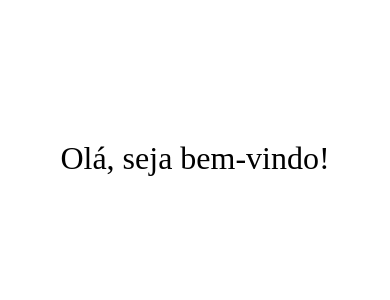
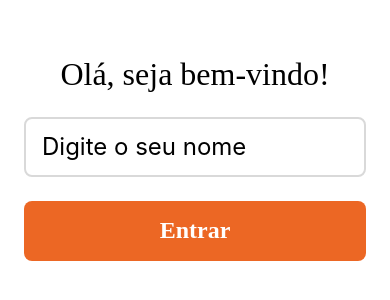
Before and after one commit to ItsJuniorDias/Teddy_challlenger, a React Native app: screen / in a window 390 px wide. Shown: the part 264-564 px from the top of the page. Built offline with nearby package versions, Linux system fonts and the light colour scheme.

Commit message:
chore: create welcome screen

```diff
--- a/src/App.tsx
+++ b/src/App.tsx
@@ -1,9 +1,9 @@
 import React from "react";
 import { View } from "react-native";
-import { HomeScreen } from "./screens";
+import { WelcomeScreen } from "./screens";
 
 function App() {
-  return <HomeScreen />;
+  return <WelcomeScreen />;
 }
 
 export default App;
--- /dev/null
+++ b/src/components/Button/Button.tsx
@@ -0,0 +1,16 @@
+import React from "react";
+import { View } from "react-native";
+
+import { Touchable, Title } from "./styles";
+
+interface ButtonProps {
+  onPress: () => void;
+}
+
+export const Button = ({ onPress }: ButtonProps) => {
+  return (
+    <Touchable onPress={onPress} activeOpacity={0.7}>
+      <Title>Entrar</Title>
+    </Touchable>
+  );
+};
--- /dev/null
+++ b/src/components/Button/styles.ts
@@ -0,0 +1,18 @@
+import styled from "styled-components/native";
+
+export const Touchable = styled.TouchableOpacity`
+  width: 100%;
+  height: 60px;
+  background-color: #ec6724;
+  border-radius: 8px;
+  align-items: center;
+  justify-content: center;
+  margin-top: 24px;
+`;
+
+export const Title = styled.Text`
+  font-family: "InterBold";
+  font-size: 24px;
+  color: #ffffff;
+  font-weight: 700;
+`;
--- /dev/null
+++ b/src/components/Input/Input.tsx
@@ -0,0 +1,16 @@
+import React from "react";
+import { View } from "react-native";
+
+import { TextInput } from "./styles";
+
+export const Input = () => {
+  const [text, onChange] = React.useState("");
+
+  return (
+    <TextInput
+      onChangeText={onChange}
+      value={text}
+      placeholder="Digite o seu nome"
+    />
+  );
+};
--- /dev/null
+++ b/src/components/Input/styles.ts
@@ -0,0 +1,12 @@
+import styled from "styled-components/native";
+
+export const TextInput = styled.TextInput`
+  width: 100%;
+  height: 60px;
+  margin-top: 24px;
+  font-size: 24px;
+  padding: 16px;
+  border-color: #d9d9d9;
+  border-width: 2px;
+  border-radius: 8px;
+`;
--- /dev/null
+++ b/src/components/index.ts
@@ -0,0 +1,2 @@
+export { Input } from "./Input/Input";
+export { Button } from "./Button/Button";
--- a/src/screens/HomeScreen/HomeScreen.tsx
+++ b/src/screens/WelcomeScreen/WelcomeScreen.tsx
@@ -1,12 +1,18 @@
 import React from "react";
 import { View } from "react-native";
 
+import { Input, Button } from "../../components";
+
 import { Container, Title } from "./styles";
 
-export const HomeScreen = () => {
+export const WelcomeScreen = () => {
   return (
     <Container>
       <Title>Olá, seja bem-vindo!</Title>
+
+      <Input />
+
+      <Button onPress={() => {}} />
     </Container>
   );
 };
--- a/src/screens/HomeScreen/styles.ts
+++ b/src/screens/WelcomeScreen/styles.ts
@@ -5,10 +5,12 @@ export const Container = styled.View`
   background-color: #ffffff;
   align-items: center;
   justify-content: center;
+  padding-left: 24px;
+  padding-right: 24px;
 `;
 
 export const Title = styled.Text`
-  font-family: "InterBold";
+  font-family: "InterRegular";
   font-size: 32px;
   color: #000000;
 `;
--- a/src/screens/index.ts
+++ b/src/screens/index.ts
@@ -1 +1 @@
-export { HomeScreen } from "./HomeScreen/HomeScreen";
+export { WelcomeScreen } from "./WelcomeScreen/WelcomeScreen";
```
